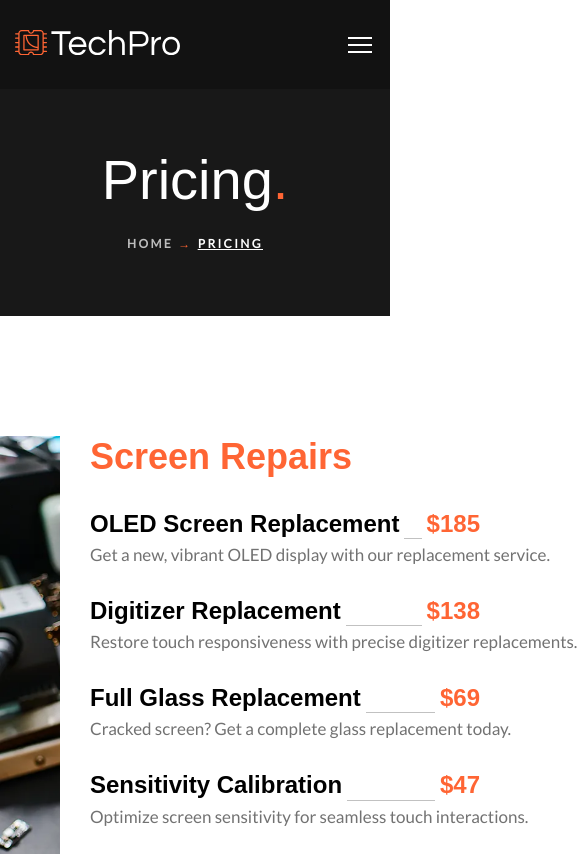
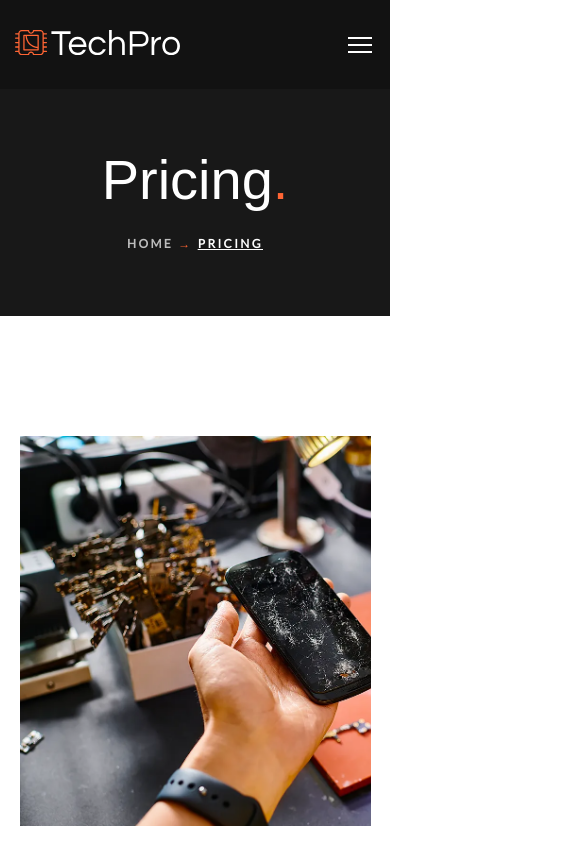
Before and after one commit to cashok1535/PHONE-REPAIR, a React (Create React App) app: page /pricing in a window 390 px wide. Shown: the top 854 px of the page, 585 px wide, since content can reach past the window. Built offline with nearby package versions, Linux system fonts and the light colour scheme; a web font is replaced by a local one.

Commit message:
complete pricing page.

```diff
--- a/src/components/Pricing.js
+++ b/src/components/Pricing.js
@@ -220,7 +220,7 @@ export const Pricing = () => {
                     background: `url('${el.img}')`,
                     backgroundSize: "cover",
                   }}
-                  className="pricing__flex__element__img__parrent"
+                  className="pricing__flex__element__img__parrent pricing__img__left"
                 ></div>
               )}
               <div className="pricing__flex__element__text">
@@ -256,12 +256,12 @@ export const Pricing = () => {
         </div>
         <div className="pricing__bottom">
           <div className="pricing__flex__element pricing__flex__element__bottom">
-            <div className="pricing__flex__element__text">
+            <div className="pricing__flex__element__text pricing__title__left">
               <div className="pricing__flex__element__title pricing__bottom__title">
                 Additional Services
               </div>
             </div>
-            <div className="about__us__section__text__bold about__us__page__process__text">
+            <div className="about__us__section__text__bold about__us__page__process__text pricing__phone__left">
               Feel free to ask our technicians about any additional services we
               may offer to keep your smartphone safe and sound.
             </div>
--- a/src/css/index.css
+++ b/src/css/index.css
@@ -1774,9 +1774,9 @@ li {
 
 .pricing__flex__element__img__parrent {
   max-width: 575px;
-  width: 100%;
+  width: 90%;
   padding: 0 30px;
-
+  box-sizing: border-box;
 }
 
 .pricing__flex__element__text {
@@ -1831,6 +1831,59 @@ li {
 }
 
 @media (max-width: 992px) {
+  .pricing__flex__element {
+    flex-direction: column;
+  }
+
+  .pricing__flex__element__img__parrent {
+    margin: 0 auto;
+    height: 100vw;
+    max-height: 650px;
+  }
+
+  .pricing__element__grid {
+    display: block;
+  }
+
+  .pricing__phone__left {
+    text-align: left !important;
+  }
+
+  .pricing__bottom {
+    padding: 0 24px;
+  }
+
+  .pricing__element__flex__text {
+    width: 100%;
+  }
+
+  .pricing__element__flex {
+    max-width: 100%;
+  }
+
+  .pricing__flex__element__text {
+    box-sizing: border-box;
+  }
+
+  .pricing__title__left {
+    padding: 0 0;
+  }
+
+  .pricing__element__flex__title {
+    font-size: 22px;
+    text-wrap: wrap;
+    min-width: fit-content;
+  }
+
+  .pricing__img__left {
+    margin-bottom: 30px;
+  }
+
+  .pricing__element__flex__top{
+    flex-direction: column;
+    align-items: start;
+  }
+
   .what__we__do__grid {
     grid-template-columns: 1fr 1fr;
     padding: 0 32px;
```
